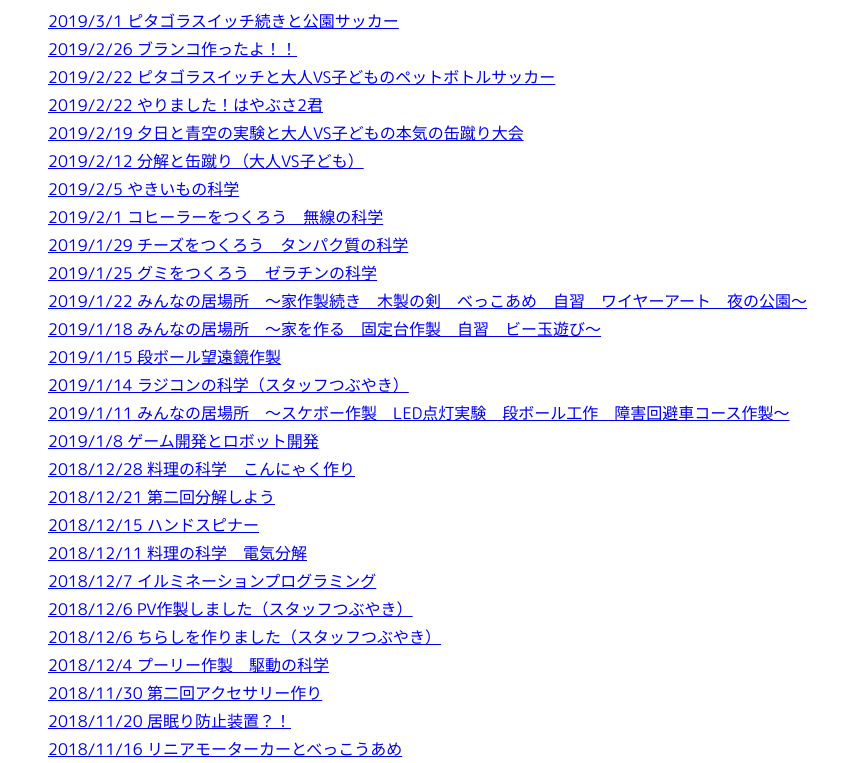
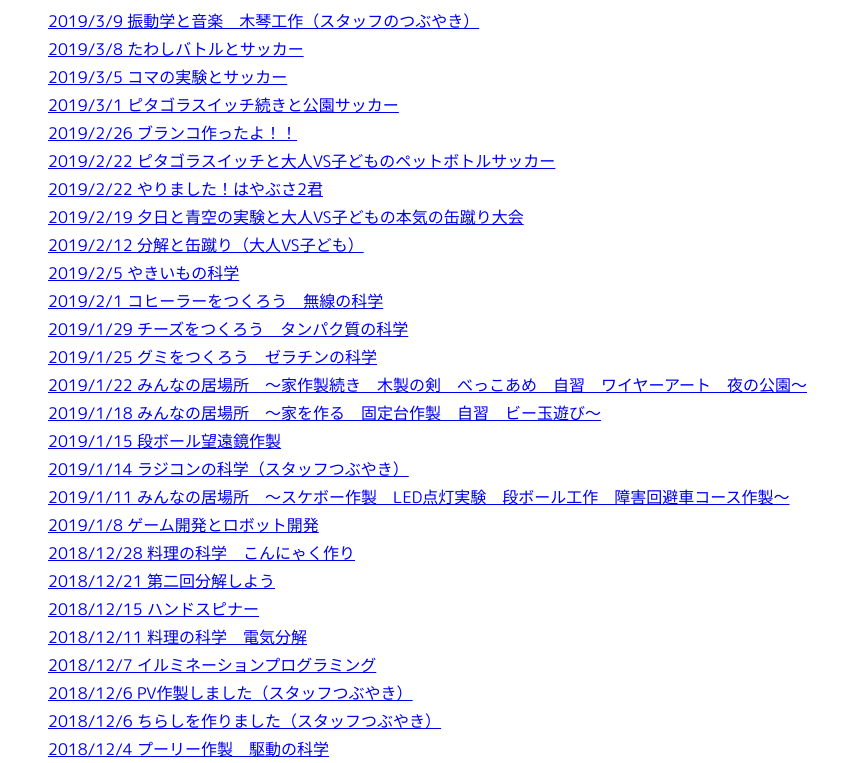
Before and after one commit to monokotohome/monokotodata002, a plain HTML site: page index.html in a window 1280 px wide. Shown: the part 84-847 px from the top of the page, without its empty margins (0-860 px from the left). Drawn offline with Linux system fonts and the light colour scheme.

Commit message:
Update index.html

```diff
--- a/index.html
+++ b/index.html
@@ -22,6 +22,9 @@
 
     <h1>monokotoのあゆみ　随時更新していきます！！</h1>
     <ul id=list>
+      <li><a href="#20190309">2019/3/9 振動学と音楽　木琴工作（スタッフのつぶやき）</a></li>
+      <li><a href="#20190308">2019/3/8 たわしバトルとサッカー</a></li>
+      <li><a href="#20190305">2019/3/5 コマの実験とサッカー</a></li>
       <li><a href="#20190301">2019/3/1 ピタゴラスイッチ続きと公園サッカー</a></li>
       <li><a href="#20190226">2019/2/26 ブランコ作ったよ！！</a></li>
       <li><a href="#20190222_1">2019/2/22 ピタゴラスイッチと大人VS子どものペットボトルサッカー</a></li>
```
